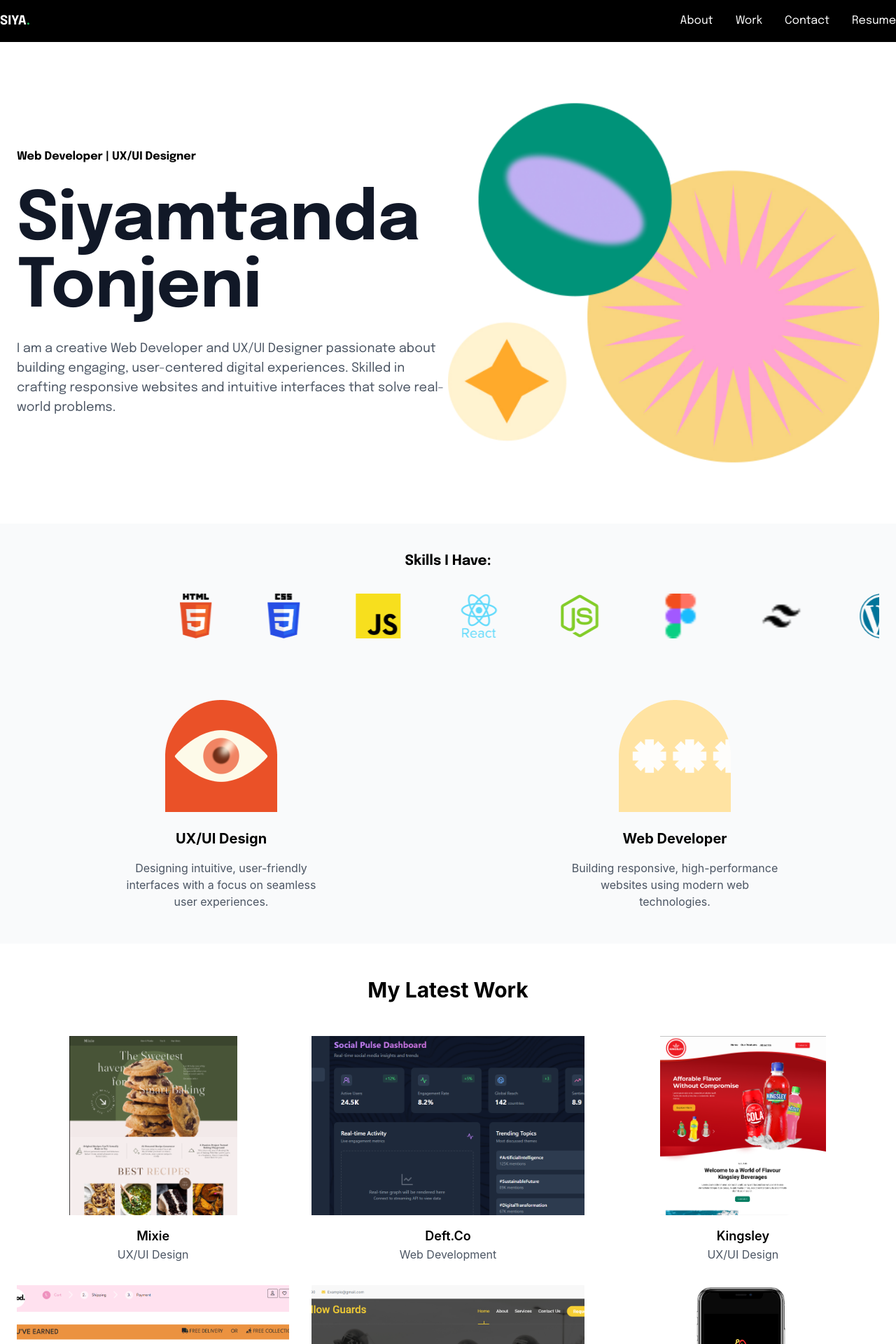
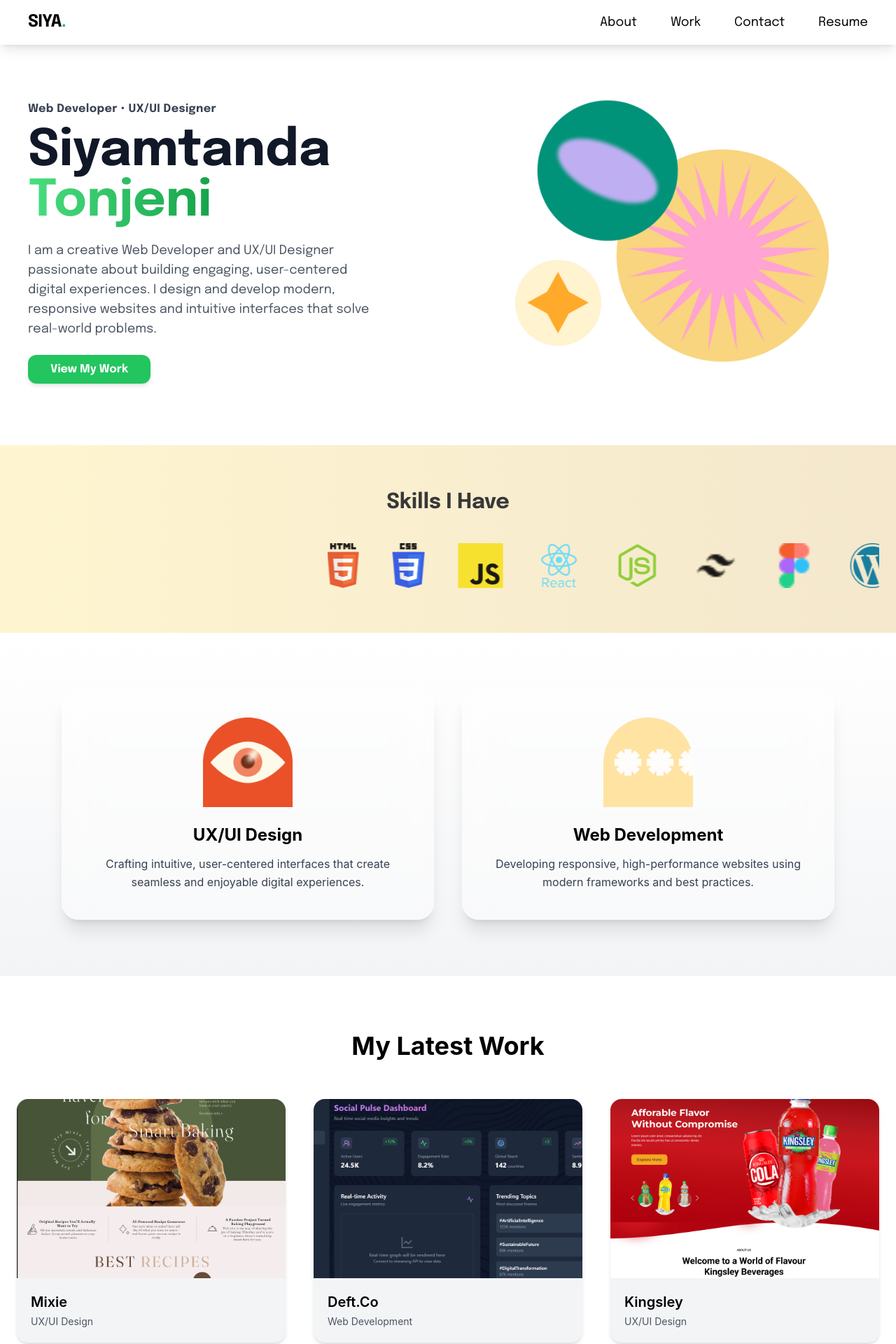
Before and after one commit to Siya-Tonjeni/Web-Portfolio, a React (Create React App) app: page / in a window 1280 px wide. Shown: the top 1920 px of the page at 70% size. Built offline with nearby package versions, Linux system fonts and the light colour scheme.

Commit message:
Changes made

```diff
--- a/package.json
+++ b/package.json
@@ -10,6 +10,8 @@
     "@testing-library/jest-dom": "^5.17.0",
     "@testing-library/react": "^13.4.0",
     "@testing-library/user-event": "^13.5.0",
+    "framer-motion": "^12.23.26",
+    "lucide-react": "^0.561.0",
     "react": "^18.3.1",
     "react-dom": "^18.3.1",
     "react-icons": "^5.3.0",
--- a/src/components/HeroSection.jsx
+++ b/src/components/HeroSection.jsx
@@ -1,29 +1,93 @@
-import React from 'react';
-import heroImage from '../assets/hero-image.png';
+import React from "react";
+import { motion } from "framer-motion";
+import heroImage from "../assets/hero-image.png";
+
+const textVariants = {
+  hidden: { opacity: 0, y: 20 },
+  show: (i) => ({
+    opacity: 1,
+    y: 0,
+    transition: { delay: i * 0.15, duration: 0.6, ease: "easeOut" },
+  }),
+};
 
 const HeroSection = () => {
   return (
-    <section className="bg-white py-10 md:py-20">
-      <div className="container mx-auto px-4 sm:px-6 flex flex-col md:flex-row items-center justify-between">
+    <section className="bg-white pt-28 pb-16 md:pt-36 md:pb-24">
+      {/* Add top padding so it doesn't hide under navbar */}
+      <div className="max-w-7xl mx-auto px-4 sm:px-6 lg:px-10 flex flex-col md:flex-row items-center gap-12 md:gap-20">
 
+        {/* LEFT TEXT */}
         <div className="w-full md:w-1/2 font-epilogue text-center md:text-left">
-          <p className="mb-4 sm:mb-8 text-sm sm:text-base font-bold">
-            Web Developer | UX/UI Designer
-          </p>
-          <h1 className="text-4xl sm:text-5xl md:text-8xl font-bold text-gray-900">
-            Siyamtanda Tonjeni
-          </h1>
-          <p className="mt-4 sm:mt-6 text-base sm:text-lg text-gray-600">
-            I am a creative Web Developer and UX/UI Designer passionate about building engaging, user-centered digital experiences.
-            Skilled in crafting responsive websites and intuitive interfaces that solve real-world problems.
-          </p>
+
+          <motion.p
+            custom={0}
+            variants={textVariants}
+            initial="hidden"
+            animate="show"
+            className="mb-3 text-sm sm:text-base font-semibold tracking-wide text-gray-700"
+          >
+            Web Developer • UX/UI Designer
+          </motion.p>
+
+          <motion.h1
+            custom={1}
+            variants={textVariants}
+            initial="hidden"
+            animate="show"
+            className="text-3xl sm:text-5xl md:text-6xl lg:text-7xl font-extrabold text-gray-900 leading-tight"
+          >
+            Siyamtanda{" "}
+            <span className="bg-gradient-to-r from-green-400 to-green-600 bg-clip-text text-transparent">
+              Tonjeni
+            </span>
+          </motion.h1>
+
+          <motion.p
+            custom={2}
+            variants={textVariants}
+            initial="hidden"
+            animate="show"
+            className="mt-5 text-gray-600 text-sm sm:text-base md:text-lg leading-relaxed max-w-lg mx-auto md:mx-0"
+          >
+            I am a creative Web Developer and UX/UI Designer passionate about
+            building engaging, user-centered digital experiences. I design and
+            develop modern, responsive websites and intuitive interfaces that
+            solve real-world problems.
+          </motion.p>
+
+          <motion.div
+            custom={3}
+            variants={textVariants}
+            initial="hidden"
+            animate="show"
+            className="mt-8"
+          >
+            <a
+              href="#projects"
+              className="px-6 sm:px-8 py-3 bg-green-500 text-white font-semibold rounded-xl shadow-md hover:bg-green-600 transition-all"
+            >
+              View My Work
+            </a>
+          </motion.div>
         </div>
 
-        <div className="w-full mt-8 md:mt-0 md:w-1/2 flex justify-center">
-          <div className="relative w-3/4 sm:w-1/2 md:w-full">
-            <img src={heroImage} alt="Hero Section" className="w-full h-auto" />
-          </div>
-        </div>
+        {/* RIGHT IMAGE */}
+        <motion.div
+          initial={{ opacity: 0, scale: 0.85 }}
+          animate={{ opacity: 1, scale: 1 }}
+          transition={{ duration: 0.7, ease: "easeOut" }}
+          className="w-full md:w-1/2 flex justify-center"
+        >
+          <motion.img
+            src={heroImage}
+            alt="Hero"
+            className="w-2/3 sm:w-1/2 md:w-full max-w-xs sm:max-w-sm md:max-w-md"
+            animate={{ y: [0, -12, 0] }}
+            transition={{ duration: 4, repeat: Infinity, ease: "easeInOut" }}
+          />
+        </motion.div>
+
       </div>
     </section>
   );
--- a/src/components/Navbar.jsx
+++ b/src/components/Navbar.jsx
@@ -1,20 +1,81 @@
-import React from 'react';
-import {Link} from 'react-router-dom';
-import Resume from '../assets/Siyamtanda_Tonjeni_CV.pdf';
+import React, { useState, useEffect } from "react";
+import { Link } from "react-router-dom";
+import { motion } from "framer-motion";
+import { Menu, X } from "lucide-react";
+import Resume from "../assets/Siyamtanda_Tonjeni_CV.pdf";
 
 const Navbar = () => {
+  const [open, setOpen] = useState(false);
+  const [scrolled, setScrolled] = useState(false);
+
+  useEffect(() => {
+    const handleScroll = () => setScrolled(window.scrollY > 20);
+    window.addEventListener("scroll", handleScroll);
+    return () => window.removeEventListener("scroll", handleScroll);
+  }, []);
+
   return (
-    <nav className="bg-black text-white py-4">
-      <div className="container mx-auto flex justify-between items-center font-epilogue">
-        <div className="text-lg font-bold"><Link to='/'>SIYA<span className='text-green-500'>.</span></Link></div>
-        <ul className="flex space-x-8">
-          <li><Link to='/about' className="hover:text-gray-400">About</Link></li>
-          <li><Link to='/projects' className="hover:text-gray-400 cursor-pointer">Work</Link></li>
-          <li><Link to='/contact' className="hover:text-gray-400 cursor-pointer">Contact</Link></li>
-          <li><a href={Resume} target="_blank" rel="noopener noreferrer" className='hover:text-gray-400 cursor-pointer'>Resume</a></li>
+    <motion.nav
+      initial={{ y: -30, opacity: 0 }}
+      animate={{ y: 0, opacity: 1 }}
+      transition={{ duration: 0.4, ease: "easeOut" }}
+      className={`fixed w-full top-0 left-0 z-50 transition-all duration-300
+        ${scrolled ? "backdrop-blur-xl bg-gradient-to-r from-green-400/20 to-green-600/20" : "bg-transparent"}
+      `}
+    >
+      <div className="mx-auto px-4 sm:px-6 lg:px-10 py-4 flex justify-between items-center font-epilogue shadow-lg w-full">
+
+        {/* Logo */}
+        <Link to="/" className="text-xl sm:text-2xl font-bold tracking-tight">
+          SIYA<span className="text-green-500">.</span>
+        </Link>
+
+        {/* Desktop Nav */}
+        <ul className="hidden md:flex space-x-8 lg:space-x-12 text-base lg:text-lg">
+          <li><Link className="hover:text-green-400 transition" to="/about">About</Link></li>
+          <li><Link className="hover:text-green-400 transition" to="/projects">Work</Link></li>
+          <li><Link className="hover:text-green-400 transition" to="/contact">Contact</Link></li>
+          <li>
+            <a
+              href={Resume}
+              target="_blank"
+              rel="noopener noreferrer"
+              className="hover:text-green-400 transition"
+            >
+              Resume
+            </a>
+          </li>
         </ul>
+
+        {/* Mobile Menu Button */}
+        <button className="md:hidden" onClick={() => setOpen(!open)}>
+          {open ? <X size={26} /> : <Menu size={26} />}
+        </button>
       </div>
-    </nav>
+
+      {/* Mobile Menu */}
+      {open && (
+        <div className="md:hidden bg-black/80 backdrop-blur-lg py-6 space-y-6 text-center text-lg">
+          <Link onClick={() => setOpen(false)} className="block hover:text-green-400" to="/about">
+            About
+          </Link>
+          <Link onClick={() => setOpen(false)} className="block hover:text-green-400" to="/projects">
+            Work
+          </Link>
+          <Link onClick={() => setOpen(false)} className="block hover:text-green-400" to="/contact">
+            Contact
+          </Link>
+          <a
+            href={Resume}
+            target="_blank"
+            rel="noopener noreferrer"
+            className="block hover:text-green-400"
+          >
+            Resume
+          </a>
+        </div>
+      )}
+    </motion.nav>
   );
 };
 
--- a/src/components/Projects.jsx
+++ b/src/components/Projects.jsx
@@ -1,92 +1,66 @@
-import React from 'react';
-import { Link } from 'react-router-dom';
-import project1 from '../assets/project1.png';
-import project2 from '../assets/project2.png';
-import project3 from '../assets/project3.png';
-import project4 from '../assets/project4.png';
-import project5 from '../assets/project5.PNG';
-import project6 from '../assets/project6.JPG';
-import project7 from '../assets/mixie-1.png';
-import project8 from '../assets/delf.png';
-import project9 from '../assets/king-1.png';
+import React from "react";
+import { Link } from "react-router-dom";
+
+import project1 from "../assets/project1.png";
+import project2 from "../assets/project2.png";
+import project3 from "../assets/project3.png";
+import project4 from "../assets/project4.png";
+import project5 from "../assets/project5.PNG";
+import project6 from "../assets/project6.JPG";
+import project7 from "../assets/mixie-1.png";
+import project8 from "../assets/delf.png";
+import project9 from "../assets/king-1.png";
 
 const Projects = () => {
   const projectData = [
-    {
-      slug: 'mixie',
-      title: 'Mixie',
-      artist: 'UX/UI Design',
-      image: project7,
-    },
-    {
-      slug: 'deft',
-      title: 'Deft.Co',
-      artist: 'Web Development',
-      image: project8,
-    },
-    {
-      slug: 'kingsley',
-      title: 'Kingsley',
-      artist: 'UX/UI Design',
-      image: project9,
-    },
-    {
-      slug: 'shopping-cart',
-      title: 'Shopping Cart',
-      artist: 'Web Development',
-      image: project1,
-    },
-    {
-      slug: 'yellow-guards',
-      title: 'Yellow Guards - Security Company',
-      artist: 'Web Development',
-      image: project2,
-    },
-    {
-        slug: 'funda-nam',
-        title: 'Fund Nam - Educational App',
-        artist: 'UX/UI Design ',
-        image: project5,
-      },
-    {
-      slug: 'livefeed',
-      title: 'LiveFeed - Real Time App List',
-      artist: 'Web Development',
-      image: project3,
-    },
-    {
-      slug: 'falco-holmz',
-      title: 'Falco Holmz - Artist Portfolio',
-      artist: 'Web Development',
-      image: project4,
-    },
-    {
-      slug: 'fanta',
-      title: 'Fanta - Product Page',
-      artist: 'UX/UI Design',
-      image: project6,
-    },
+    { slug: "mixie", title: "Mixie", artist: "UX/UI Design", image: project7 },
+    { slug: "deft", title: "Deft.Co", artist: "Web Development", image: project8 },
+    { slug: "kingsley", title: "Kingsley", artist: "UX/UI Design", image: project9 },
+    { slug: "shopping-cart", title: "Shopping Cart", artist: "Web Development", image: project1 },
+    { slug: "yellow-guards", title: "Yellow Guards - Security Company", artist: "Web Development", image: project2 },
+    { slug: "funda-nam", title: "Funda Nam - Educational App", artist: "UX/UI Design", image: project5 },
+    { slug: "livefeed", title: "LiveFeed - Real Time App List", artist: "Web Development", image: project3 },
+    { slug: "falco-holmz", title: "Falco Holmz - Artist Portfolio", artist: "Web Development", image: project4 },
+    { slug: "fanta", title: "Fanta - Product Page", artist: "UX/UI Design", image: project6 },
   ];
 
   return (
-    <section className="py-12 bg-white">
-      <div className="container mx-auto px-6">
-        <h2 className="text-center text-3xl font-bold mb-12">My Latest Work</h2>
-        <div className="grid grid-cols-1 sm:grid-cols-2 lg:grid-cols-3 gap-8">
+    <section id="projects" className="py-20 bg-white">
+      <div className="max-w-7xl mx-auto px-6">
+
+        {/* Title */}
+        <h2 className="text-center text-3xl md:text-4xl font-bold mb-14">
+          My Latest Work
+        </h2>
+
+        {/* Grid */}
+        <div className="grid grid-cols-1 sm:grid-cols-2 lg:grid-cols-3 gap-10">
           {projectData.map((project, index) => (
-            <div key={index} className="flex flex-col items-center">
-            <Link to={`/projects/${project.slug}`}>
-              <img
-                src={project.image}
-                alt={project.title}
-                className="mb-4 w-full h-64 object-cover"
-              />
-              </Link>
-              <h3 className="text-lg font-semibold">{project.title}</h3>
-              <p className="text-gray-600">{project.artist}</p>
-            </div>
+            <Link
+              key={index}
+              to={`/projects/${project.slug}`}
+              className="group"
+            >
+              <div className="relative overflow-hidden rounded-2xl shadow-md bg-gray-100 transition-transform duration-300 group-hover:-translate-y-2 group-hover:shadow-xl">
+
+                {/* Image */}
+                <img
+                  src={project.image}
+                  alt={project.title}
+                  className="w-full h-64 object-cover transition-transform duration-500 group-hover:scale-110"
+                />
+
+                {/* Card bottom */}
+                <div className="p-5">
+                  <h3 className="text-xl font-semibold">{project.title}</h3>
+                  <p className="text-gray-600 text-sm mt-1">{project.artist}</p>
+                </div>
+
+              </div>
+            </Link>
           ))}
         </div>
+
       </div>
     </section>
   );
--- a/src/components/SkillsOverview.jsx
+++ b/src/components/SkillsOverview.jsx
@@ -1,37 +1,34 @@
-import React from 'react';
-import uxImage from '../assets/design.png';
-import webDevImage from '../assets/web-developer.png';
+import React from "react";
+import uxImage from "../assets/design.png";
+import webDevImage from "../assets/web-developer.png";
 
 const SkillsOverview = () => {
   return (
-    <section className="py-12 bg-gray-50">
-      <div className="container mx-auto px-4">
-        <div className="grid grid-cols-1 md:grid-cols-2 gap-12 text-center">
+    <section className="py-20 bg-gradient-to-b from-white to-gray-100">
+      <div className="max-w-6xl mx-auto px-6">
 
-          <div className="flex flex-col items-center">
-            <img
-              src={uxImage}
-              alt="UX/UI Design"
-              className="mb-6"
-            />
-            <h3 className="text-xl font-bold mb-4">UX/UI Design</h3>
-            <p className="text-gray-600 w-1/2">
-              Designing intuitive, user-friendly interfaces with a focus on seamless user experiences.
+        <div className="grid grid-cols-1 md:grid-cols-2 gap-10">
+
+          {/* CARD 1 */}
+          <div className="backdrop-blur-xl bg-white/40 border border-white/30 shadow-xl rounded-3xl p-10 text-center transition-transform hover:-translate-y-2">
+            <img src={uxImage} alt="UX/UI Design" className="w-32 mx-auto mb-6" />
+            <h3 className="text-2xl font-bold mb-3">UX/UI Design</h3>
+            <p className="text-gray-700 leading-relaxed">
+              Crafting intuitive, user-centered interfaces that create seamless and enjoyable digital experiences.
             </p>
           </div>
 
-          <div className="flex flex-col items-center">
-            <img
-              src={webDevImage}
-              alt="Web Development"
-              className="mb-6"
-            />
-            <h3 className="text-xl font-bold mb-4">Web Developer</h3>
-            <p className="text-gray-600 w-1/2">
-              Building responsive, high-performance websites using modern web technologies.
+          {/* CARD 2 */}
+          <div className="backdrop-blur-xl bg-white/40 border border-white/30 shadow-xl rounded-3xl p-10 text-center transition-transform hover:-translate-y-2">
+            <img src={webDevImage} alt="Web Development" className="w-32 mx-auto mb-6" />
+            <h3 className="text-2xl font-bold mb-3">Web Development</h3>
+            <p className="text-gray-700 leading-relaxed">
+              Developing responsive, high-performance websites using modern frameworks and best practices.
             </p>
           </div>
+
         </div>
+
       </div>
     </section>
   );
--- a/src/components/SkillsSection.jsx
+++ b/src/components/SkillsSection.jsx
@@ -1,38 +1,58 @@
-import React from 'react';
-import html from '../assets/html.png';
-import css from '../assets/css.png';
-import javascript from '../assets/javascript.png';
-import react from '../assets/react.png';
-import node from '../assets/node.png';
-import figma from '../assets/Figma.png';
-import tailwind from '../assets/tailwind.png';
-import wordpress from '../assets/wordpress.png';
+import React from "react";
+
+// Core Skills
+import html from "../assets/html.png";
+import css from "../assets/css.png";
+import javascript from "../assets/javascript.png";
+import react from "../assets/react.png";
+import node from "../assets/node.png";
+import figma from "../assets/Figma.png";
+import tailwind from "../assets/tailwind.png";
+import wordpress from "../assets/wordpress.png";
+
+// New Skills
+// import reactnative from "../assets/reactnative.png";
+// import nextjs from "../assets/nextjs.png";
+// import mongodb from "../assets/mongodb.png";
+// import express from "../assets/express.png";
 
 const logos = [
-  { src: html, alt: 'HTML Logo' },
-  { src: css, alt: 'CSS Logo' },
-  { src: javascript, alt: 'JavaScript Logo' },
-  { src: react, alt: 'React.js Logo' },
-  { src: node , alt: 'Node.js Logo' },
-  { src: figma, alt: 'Figma Logo' },
-  { src: tailwind, alt: 'Figma Logo' },
-  { src: wordpress, alt: 'Figma Logo' },
-
+  { src: html, alt: "HTML" },
+  { src: css, alt: "CSS" },
+  { src: javascript, alt: "JavaScript" },
+  { src: react, alt: "React.js" },
+  // { src: reactnative, alt: "React Native" },
+  // { src: nextjs, alt: "Next.js" },
+  { src: node, alt: "Node.js" },
+  // { src: express, alt: "Express.js" },
+  // { src: mongodb, alt: "MongoDB" },
+  { src: tailwind, alt: "Tailwind CSS" },
+  { src: figma, alt: "Figma" },
+  { src: wordpress, alt: "WordPress" },
 ];
 
 const SkillsSection = () => {
   return (
-    <section className="py-10 bg-gray-50">
+    <section className="py-16 bg-gradient-to-r from-yellow-400/20 to-yellow-600/20">
       <div className="container mx-auto px-6 font-epilogue">
-     <h2 className="text-xl font-bold text-center mb-8">Skills I Have:</h2>
-      <div className="overflow-hidden ">
-        <div className="flex items-center space-x-12 animate-scroll">
-          {logos.map((logo, index) => (
+        <h2 className="text-2xl md:text-3xl font-extrabold text-center mb-10 text-[#383838]">
+          Skills I Have
+        </h2>
+
+        {/* --- RESPONSIVE SCROLL WRAPPER --- */}
+        <div className="overflow-hidden relative w-full">
+          <div className="flex items-center gap-8 sm:gap-12 animate-scroll">
+            {[...logos, ...logos].map((logo, index) => (
               <img
                 key={index}
                 src={logo.src}
                 alt={logo.alt}
-              className="h-16 w-auto"
+                className="
+                  h-10 sm:h-12 md:h-16
+                  w-auto
+                  opacity-90 hover:opacity-100
+                  transition-transform hover:scale-110 duration-300
+                "
               />
             ))}
           </div>
--- a/src/index.css
+++ b/src/index.css
@@ -30,5 +30,5 @@ code {
 .animate-scroll {
   display: flex;
   gap: 2rem;
-  animation: scroll 15s linear infinite;
+  animation: scroll 19s linear infinite;
 }
--- a/src/pages/Homepage.jsx
+++ b/src/pages/Homepage.jsx
@@ -17,7 +17,7 @@ const Homepage = () => {
   }, []);
     return (
         <>
-          <Navbar/>
+           <Navbar/>
           <HeroSection />
           <SkillsSection/>
           <SkillsOverview/>
```
Also changed, not shown: 1 other file (tests, documents, lock files or other folders). Lines whose indentation alone changed are shown as unchanged.
